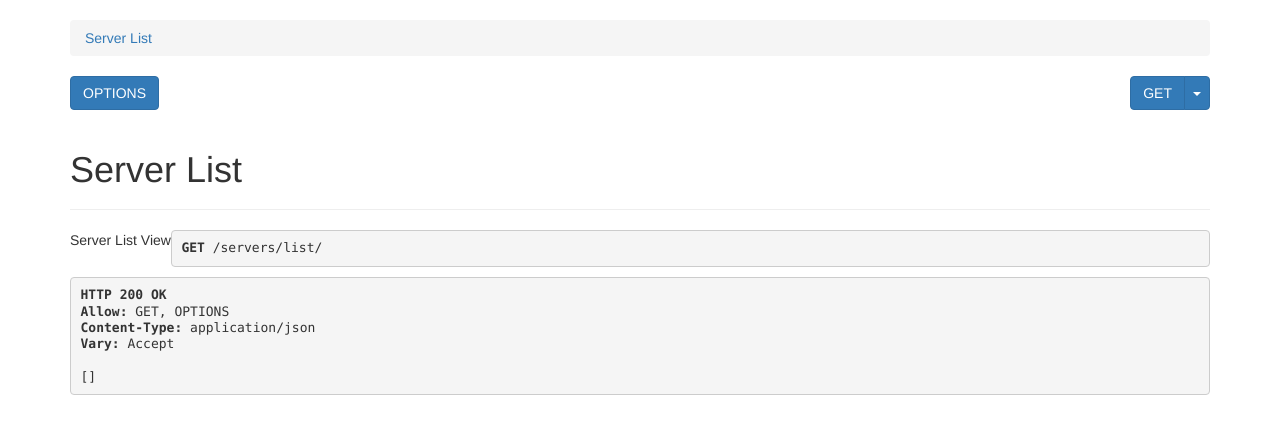
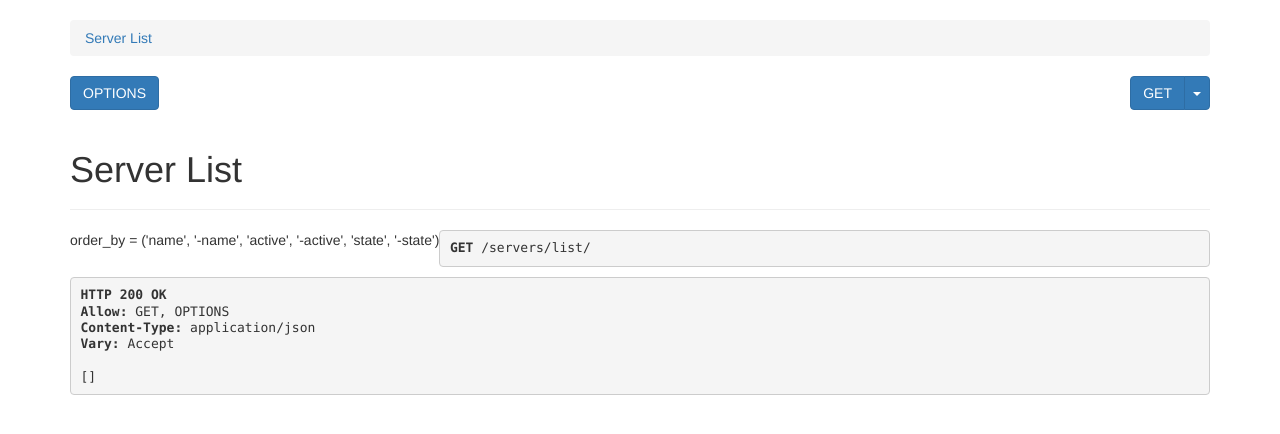
Before and after one commit to CristianWeiland/pgRealTSD, a Django app: page /servers/list/ in a window 1280 px wide. Shown: the part 51-485 px from the top of the page. Run offline with Django 3.2, Linux system fonts and the light colour scheme; data that the repository does not hold is empty; some libraries are stand-ins or nearby versions.

Commit message:
End auto documentation

```diff
--- a/API/Backend/settings.py
+++ b/API/Backend/settings.py
@@ -72,7 +72,7 @@ ROOT_URLCONF = 'Backend.urls'
 TEMPLATES = [
     {
         'BACKEND': 'django.template.backends.django.DjangoTemplates',
-        'DIRS': [],
+        'DIRS': ['./templates/'],
         'APP_DIRS': True,
         'OPTIONS': {
             'context_processors': [
--- a/API/service/serializers.py
+++ b/API/service/serializers.py
@@ -55,9 +55,20 @@ class ServerCreateSerializer(serializers.Serializer):
     password = serializers.CharField(required=False)
 
 
-class ServerActivationSerializer(serializers.Serializer):
+class ServerGetSerializer(serializers.Serializer):
     """
-        Server Activation Serializer
+        Server get Serializer
     """
 
     name = serializers.CharField(required=True)
+
+
+class DataGetSerializer(serializers.Serializer):
+    """
+        Data get Serializer
+    """
+
+    server_name = serializers.CharField(required=True)
+    attribute = serializers.CharField(required=True)
+    period = serializers.IntegerField(required=False)
+    spacing = serializers.IntegerField(required=False)
--- a/API/service/urls.py
+++ b/API/service/urls.py
@@ -5,12 +5,16 @@
 from django.conf.urls import url
 from rest_framework import routers
 
-from .views import ServerListView, ServerCreateView, ServerActivationView, ServerView, DataView
+from .views import ServerListView, ServerCreateView, ServerActivationView, ServerGetView, ServerDeleteView, DataView
 
+"""
+    pgRealTSD
+"""
 urlpatterns = [
     url(r'^servers/create/', ServerCreateView.as_view()),
     url(r'^servers/activation/', ServerActivationView.as_view()),
-    url(r'^servers/', ServerListView.as_view()),
-    url(r'^servers/(?P<server_name>.+)/$', ServerView.as_view()),
-    url(r'^servers/(?P<server_name>.+)/(?P<attribute>.+)/(?P<period>.+)/(?P<spacing>.+)$', DataView.as_view()),
+    url(r'^servers/list/', ServerListView.as_view()),
+    url(r'^servers/get/', ServerGetView.as_view()),
+    url(r'^servers/delete/', ServerDeleteView.as_view()),
+    url(r'^servers/data/', DataView.as_view()),
 ]
--- a/API/service/views.py
+++ b/API/service/views.py
@@ -10,12 +10,12 @@ from os import system
 from datetime import timedelta
 from subprocess import check_output
 
-from .serializers import ServerSerializer, ServerCreateSerializer, ServerActivationSerializer, DataListSerializer, DataSerializer, ServerDetailSerializer, ServerListSerializer
+from .serializers import ServerSerializer, ServerCreateSerializer, ServerGetSerializer, ServerDetailSerializer, ServerListSerializer, DataSerializer, DataGetSerializer
 from .models import Server, DataList, Data
 
 class ServerListView(views.APIView):
     """
-        Server List View
+        order_by = ('name', '-name', 'active', '-active', 'state', '-state')
     """
 
     serializer_class = ServerListSerializer
@@ -109,7 +109,7 @@ class ServerActivationView(views.APIView):
         Server Activation View
     """
 
-    serializer_class = ServerActivationSerializer
+    serializer_class = ServerGetSerializer
     http_method_names = ['put', 'options']
 
     def put(self, request):
@@ -135,71 +135,107 @@ class ServerActivationView(views.APIView):
 
         return Response(serializer.errors, status=status.HTTP_400_BAD_REQUEST)
 
-class ServerView(views.APIView):
+
+class ServerDeleteView(views.APIView):
     """
-        Server View
-        Attributes:
-            serializer_class: The serializer used for API's responses.
+        Server Delete View
     """
 
-    def get_object(self, server_name):
-        try:
-            return Server.objects.get(name=server_name)
-        except Server.DoesNotExist:
-            raise Http404
+    serializer_class = ServerGetSerializer
+    http_method_names = ['delete', 'options']
 
-    def get(self, request, server_name, format=None):
-        server = self.get_object(server_name)
-        serializer = ServerDetailSerializer(server)
+    def delete(self, request):
+        """
+            DELETE
+            Delete a new server.
+        """
 
-        return Response(serializer.data)
+        serializer = self.serializer_class(data=request.data)
 
-    def put(self, request, server_name, format=None):
-        server = self.get_object(server_name)
-        server.active = not server.active
+        if serializer.is_valid():
+            server = Server.objects.filter(name=serializer.data.get('name'))
+            if server:
+                server[0].delete()
+                return Response(status=status.HTTP_204_NO_CONTENT)
 
-        if ServerSerializer(server).is_valid:
-            if server.active:
-                system('python3 collector.py -u ' + server.user_name + ' -s ' + server_name + '&> /dev/null &')
+            return Response({'error': 'not found'}, status=status.HTTP_404_NOT_FOUND)
 
-            server.save()
+        return Response(serializer.errors, status=status.HTTP_400_BAD_REQUEST)
 
-            return Response(ServerSerializer(server).data, status=status.HTTP_202_ACCEPTED)
-        else:
-            return Response('Error: Bad Request', status=status.HTTP_400_BAD_REQUEST)
 
-    def delete(self, request, server_name, format=None):
-        server = Server.objects.get(name=server_name)
-        server.delete()
-        return Response(status=status.HTTP_204_NO_CONTENT)
+class ServerGetView(views.APIView):
+    """
+        Server Get View
+    """
 
+    serializer_class = ServerGetSerializer
+    http_method_names = ['get', 'options']
+
+    def get(self, request):
+        """
+            GET
+            Return a server.
+        """
+
+        serializer = self.serializer_class(data=request.GET)
+
+        if serializer.is_valid():
+            server = Server.objects.filter(name=serializer.data.get('name'))
+            if server:
+                return Response(ServerDetailSerializer(server[0]).data, status=status.HTTP_200_OK)
+
+            return Response({'error': 'not found'}, status=status.HTTP_404_NOT_FOUND)
+
+        return Response(serializer.errors, status=status.HTTP_400_BAD_REQUEST)
 
 class DataView(generics.ListAPIView):
     """
-    Data View
-    Attributes:
-        serializer_class: The serializer used for API's responses.
+        attribute = {
+            ('r' = Waiting processes),
+            ('b' = Sleeping processes),
+            ('swpd' = Virtual memory),
+            ('free' = Idle memory),
+            ('buff' = Memory used as buffers),
+            ('cache' = Memory used as cache),
+            ('inact' = Inactive memory),
+            ('active' = Active memory),
+            ('si' = Memory swapped in),
+            ('so' = Memory swapped out),
+            ('bi' = IO (in)),
+            ('bo' = IO (out)),
+            ('in' = System interrupts per second),
+            ('cs' = Context switches per second),
+            ('us' = CPU User time),
+            ('sy' = CPU System time),
+            ('id' = CPU Idle time),
+            ('wa' = CPU IO wait time),
+            ('st' = CPU Stolen from a virtual machine time)
+        }
     """
 
-    serializer_class = DataSerializer
+    serializer_class = DataGetSerializer
+    http_method_names = ['get', 'options']
 
-    def get_queryset(self):
+    def get(self, request):
         """
-        GET Queryset
-        Takes the parameters of the url and builds a response according to.
+            GET
+            Returna data attribute list
         """
 
-        # Take url parameters
-        try:
-            server_name = self.kwargs['server_name']
-            attribute = self.kwargs['attribute']
-            period = int(self.kwargs['period'])
-            spacing = int(self.kwargs['spacing'])
+        serializer = self.serializer_class(data=request.GET)
+
+        if serializer.is_valid():
+
+            # Take url parameters
+            #try:
+            server_name = serializer.data.get('server_name')
+            attribute = serializer.data.get('attribute')
+            period = serializer.data.get('period', 10)
+            spacing = serializer.data.get('spacing', 1)
 
             server = Server.objects.get(name=server_name)
             data_list = DataList.objects.get(server=server, attribute=attribute)
-            data = Data.objects.filter(data_list=data_list,
-                                       date__gt=(timezone.now() - timedelta(minutes=period)))
+            data = Data.objects.filter(data_list=data_list, date__gt=(timezone.now() - timedelta(minutes=period)))
 
             data_spaced = []
 
@@ -207,6 +243,8 @@ class DataView(generics.ListAPIView):
                 if i % spacing == 0:
                     data_spaced.append(data[i])
 
-            return data_spaced
-        except:
-            raise exceptions.NotFound
+            return Response(DataSerializer(data_spaced, many=True).data, status=status.HTTP_200_OK)
+            #except:
+            #    return Response({'error': 'not found'}, status=status.HTTP_404_NOT_FOUND)
+
+        return Response(serializer.errors, status=status.HTTP_400_BAD_REQUEST)
--- a/API/templates/rest_framework_docs/docs.html
+++ b/API/templates/rest_framework_docs/docs.html
@@ -3,13 +3,13 @@
 {% block title %}pgRealTSD{% endblock %}
 
 {% block logo %}
-    <a class="navbar-brand" href="#"">PostgreSQL Real Time State Detector</a>
+    <a class="navbar-brand" href="#"">pgRealTSD</a>
 {% endblock %}
 
 {% block jumbotron %}
     <div class="jumbotron">
-        <h1>API</h1>
-        <h3>Documentação da API.</h3>
+        <h1>pgRealTSD</h1>
+        <h3>PostgreSQL Real Time State Detector</h3>
     </div>
 {% endblock %}
 
```
Also changed, not shown: API/README.md.
